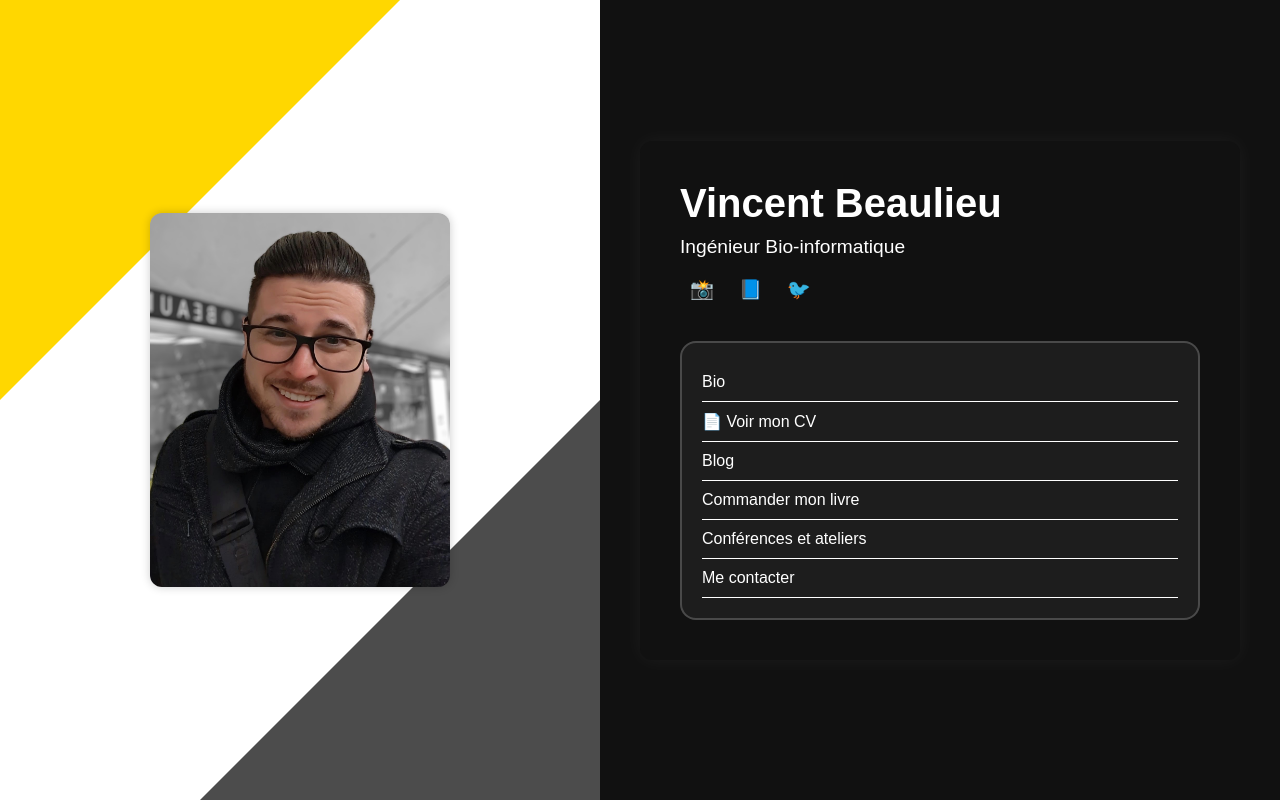
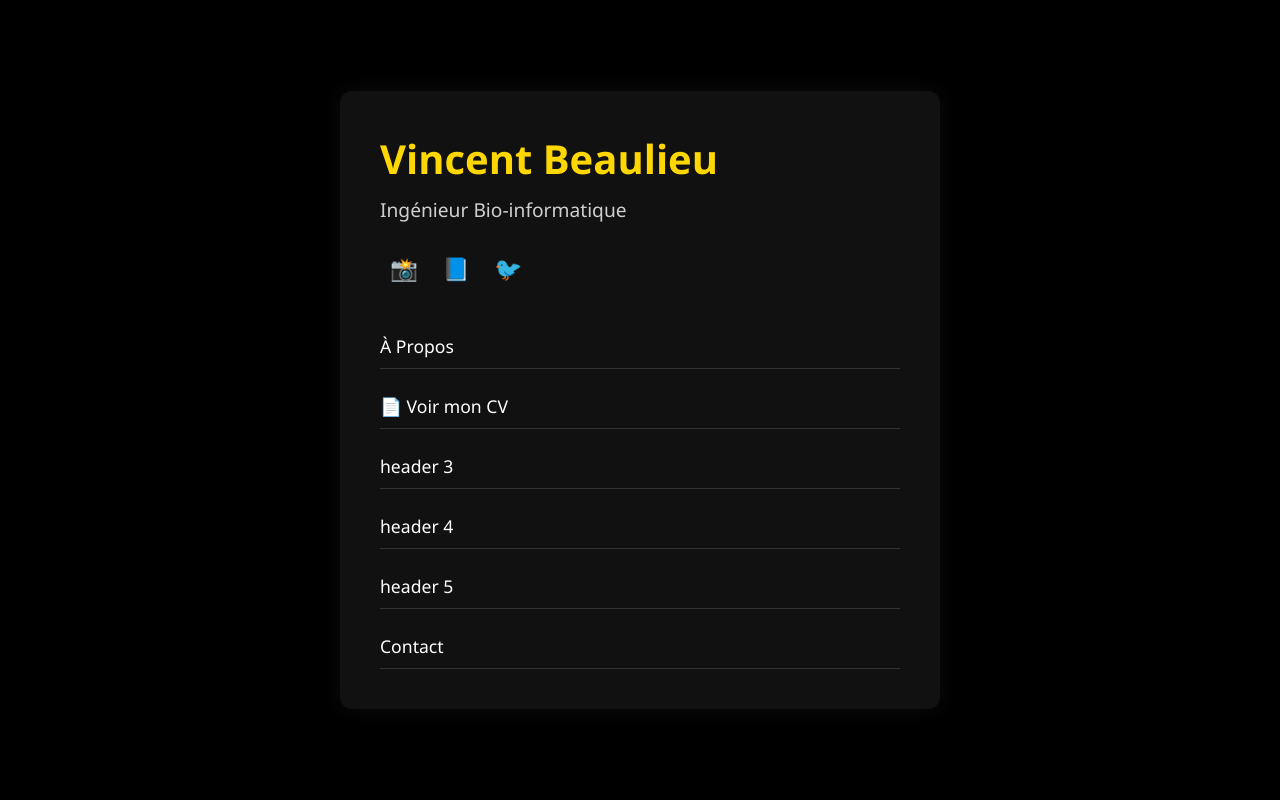
Before and after one commit to vincbeaulieu/vincbeaulieu.github.io, a plain HTML site: page index.html in a window 1280 px wide. Drawn offline with Linux system fonts and the light colour scheme.

Commit message:
Revert to previous version - index.html

```diff
--- a/index.html
+++ b/index.html
@@ -1,14 +1,16 @@
+
 <!DOCTYPE html>
 <html lang="fr">
 <head>
-  <meta charset="UTF-8">
-  <meta name="viewport" content="width=device-width, initial-scale=1.0">
+  <meta charset="UTF-8" />
+  <meta name="viewport" content="width=device-width, initial-scale=1.0" />
   <title>Vincent Beaulieu | Ingénieur Bio-informatique</title>
   <style>
     :root {
-      --yellow: #FFD700;
-      --black: #111111;
-      --white: #ffffff;
+      --primary-color: #ffd700; /* Yellow */
+      --background-color: #000000; /* Black */
+      --text-color: #ffffff; /* White */
+      --highlight-color: #ffffffcc;
     }
 
     * {
@@ -18,35 +20,18 @@
     }
 
     body {
-      font-family: Arial, sans-serif;
-      background: var(--black);
-      color: var(--white);
+      font-family: 'Segoe UI', Tahoma, sans-serif;
+      background-color: var(--background-color);
+      color: var(--text-color);
       display: flex;
+      justify-content: center;
+      align-items: center;
       min-height: 100vh;
-    }
-
-    .left-panel {
-      position: relative;
-      flex: 1;
-      min-width: 300px;
-      max-width: 50%;
-      background: var(--white);
-      overflow: hidden;
-      display: flex;
-      align-items: center;
-      justify-content: center;
-    }
-
-    .right-panel {
-      flex: 1;
-      display: flex;
-      align-items: center;
-      justify-content: center;
-      padding: 40px;
+      padding: 20px;
     }
 
     .container {
-      background-color: var(--black);
+      background-color: #111111;
       padding: 40px;
       border-radius: 12px;
       max-width: 600px;
@@ -54,99 +39,63 @@
       box-shadow: 0 0 20px rgba(255, 255, 255, 0.05);
     }
 
-    .yellow-stripe {
-      position: absolute;
-      top: 0;
-      left: 0;
-      width: 400px;
-      height: 400px;
-      background: var(--yellow);
-      clip-path: polygon(0 0, 400px 0, 0 400px);
-      z-index: 1;
-    }
-
-    .black-overlay {
-      position: absolute;
-      bottom: 0;
-      right: 0;
-      width: 400px;
-      height: 400px;
-      background: rgba(0, 0, 0, 0.7);
-      clip-path: polygon(400px 400px, 400px 0, 0 400px);
-      z-index: 2;
-    }
-
-    .photo {
-      position: relative;
-      z-index: 3;
-      width: 70%;
-      max-width: 300px;
-      border-radius: 12px;
-      box-shadow: 0 0 10px rgba(0, 0, 0, 0.2);
-    }
-
     h1 {
       font-size: 2.5rem;
       margin-bottom: 10px;
+      color: var(--primary-color);
     }
 
     h2 {
       font-size: 1.2rem;
       font-weight: normal;
-      margin-bottom: 20px;
+      margin-bottom: 30px;
+      color: var(--highlight-color);
     }
 
     .socials a {
       margin: 0 10px;
       text-decoration: none;
-      color: var(--white);
-      font-size: 1.2rem;
+      font-size: 1.4rem;
+      color: var(--text-color);
+      transition: color 0.3s;
     }
 
-    .link-box {
-      background: rgba(255, 255, 255, 0.05);
-      padding: 20px;
-      border: 2px solid rgba(255, 255, 255, 0.2);
-      border-radius: 16px;
+    .socials a:hover {
+      color: var(--primary-color);
+    }
+
+    .links {
       margin-top: 40px;
+      display: flex;
+      flex-direction: column;
+      gap: 15px;
     }
 
     .links a {
-      display: block;
-      color: var(--white);
       text-decoration: none;
+      color: var(--text-color);
       padding: 10px 0;
-      border-bottom: 1px solid var(--white);
-      transition: color 0.3s;
+      border-bottom: 1px solid #333;
+      font-size: 1.1rem;
+      transition: color 0.3s, border-color 0.3s;
     }
 
     .links a:hover {
-      color: var(--yellow);
+      color: var(--primary-color);
+      border-color: var(--primary-color);
     }
 
-    @media screen and (max-width: 900px) {
-      body {
-        flex-direction: column;
+    @media screen and (max-width: 600px) {
+      h1 {
+        font-size: 2rem;
       }
-      .left-panel, .right-panel {
-        max-width: 100%;
-        width: 100%;
-      }
-      .yellow-stripe,
-      .black-overlay {
-        display: none;
+      .container {
+        padding: 25px;
       }
     }
   </style>
 </head>
 <body>
-  <div class="left-panel">
-    <div class="yellow-stripe"></div>
-    <img src="assets/images/portrait.jpg" alt="Vincent Beaulieu" class="photo">
-    <div class="black-overlay"></div>
-  </div>
-
-  <div class="right-panel">
   <div class="container">
     <h1>Vincent Beaulieu</h1>
     <h2>Ingénieur Bio-informatique</h2>
@@ -157,28 +106,25 @@
       <a href="#" aria-label="Twitter">🐦</a>
     </div>
 
-      <div class="link-box">
     <div class="links">
-          <a href="#bio">Bio</a>
+      <a href="#bio">À Propos</a>
       <a href="assets/downloadables/FR%20-%20Vincent%20Beaulieu.pdf" onclick="openAndDownload(this.href); return false;">📄 Voir mon CV</a>
-          <a href="#blog">Blog</a>
-          <a href="#book">Commander mon livre</a>
-          <a href="#talks">Conférences et ateliers</a>
-          <a href="#contact">Me contacter</a>
-        </div>
-      </div>
+      <a href="#header3">header 3</a>
+      <a href="#header4">header 4</a>
+      <a href="#header5">header 5</a>
+      <a href="#contact">Contact</a>
     </div>
   </div>
 
   <script>
     function openAndDownload(url) {
       window.open(url, '_blank');
-      const a = document.createElement('a');
-      a.href = url;
-      a.download = url.split('/').pop();
-      document.body.appendChild(a);
-      a.click();
-      document.body.removeChild(a);
+      const link = document.createElement('a');
+      link.href = url;
+      link.download = 'FR - Vincent Beaulieu.pdf';
+      document.body.appendChild(link);
+      link.click();
+      document.body.removeChild(link);
     }
   </script>
 </body>
```
Lines whose indentation alone changed are shown as unchanged.
